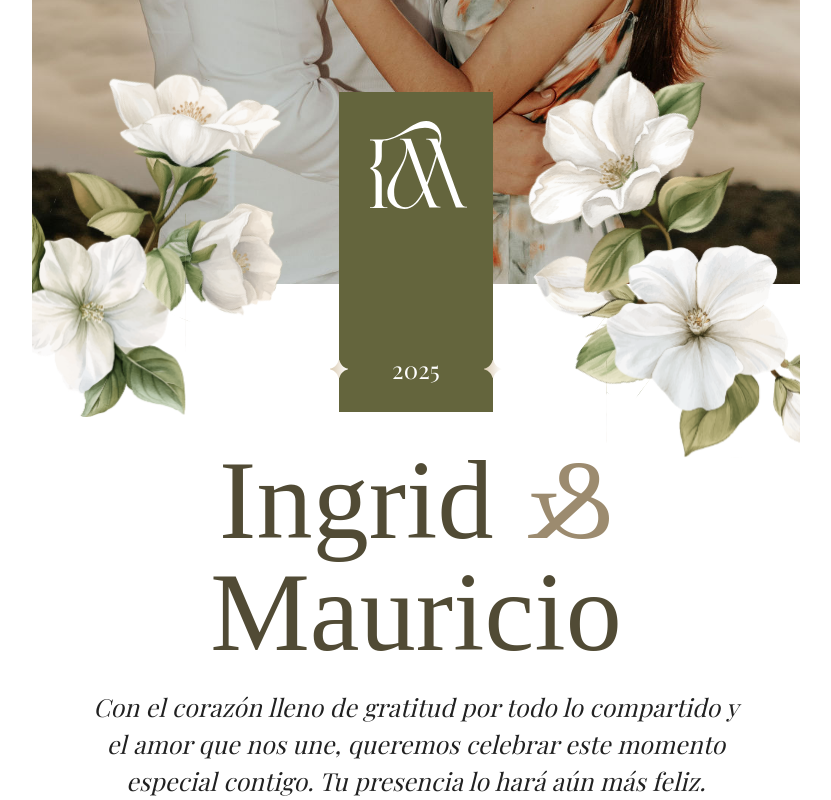
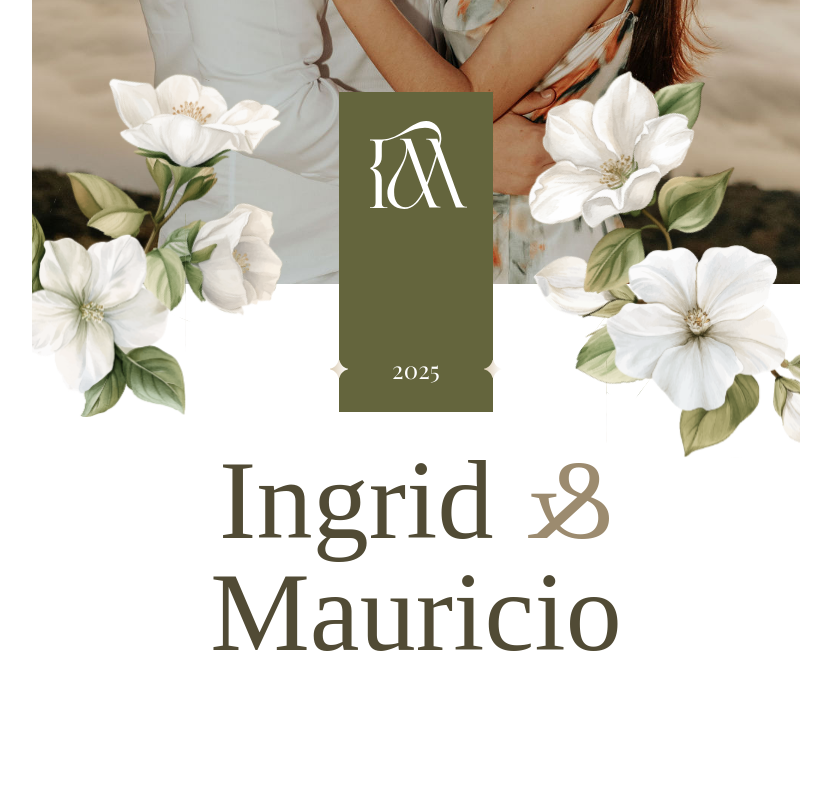
Before and after one commit to Saravia2K/ingrid-mauricio-wedding, a Next.js app: page / in a window 1280 px wide. Shown: the part 516-1316 px from the top of the page, without its empty margins (224-1055 px from the left). After the commit the page ends 1204 px from the top, so only its background shows below. Built offline with nearby package versions, Linux system fonts and the light colour scheme.

Commit message:
using index as redirect when invitation is not created

```diff
--- a/src/app/invitacion/[guest-slug]/content.tsx
+++ b/src/app/invitacion/[guest-slug]/content.tsx
@@ -32,7 +32,7 @@ export default async function InvitationPageContent({
 }: InvitationPageProps) {
   return (
     <Main>
-      <MainBanner />
+      <MainBanner showDescription />
       <Date />
       <SongPlayer songSrc={song.url} name={song.name} author={song.author} />
       <History history={history} />
--- a/src/app/invitacion/[guest-slug]/page.tsx
+++ b/src/app/invitacion/[guest-slug]/page.tsx
@@ -25,7 +25,7 @@ export async function generateMetadata(
 }
 //#endregion
 
-const goToSinInvitar = () => redirect("/sin-invitar");
+const goToIndex = () => redirect("/");
 export default async function InvitationPage({ params }: InvitationPageProps) {
   // Cargando invitación
   const { "guest-slug": slug } = await params;
@@ -36,7 +36,7 @@ export default async function InvitationPage({ params }: InvitationPageProps) {
   });
 
   // ¿No existe? No está invitado
-  if (!guest) return goToSinInvitar();
+  if (!guest) return goToIndex();
 
   // ¿Es acompañante? Entonces se redirige a la invitación
   // del verdadero invitado
@@ -48,7 +48,7 @@ export default async function InvitationPage({ params }: InvitationPageProps) {
       },
     });
 
-    if (!leader) return goToSinInvitar();
+    if (!leader) return goToIndex();
 
     return redirect(`/invitacion/${leader.slug}`);
   }
--- a/src/app/sin-invitar/page.tsx
+++ /dev/null
@@ -1,3 +0,0 @@
-export default function SinInvitarPage() {
-  return <h1>No te han invitado</h1>;
-}
--- a/src/components/sections/main-banner/index.tsx
+++ b/src/components/sections/main-banner/index.tsx
@@ -6,7 +6,7 @@ import FloralArrangements from "@/components/common/floral-arrangements";
 import styles from "./main-banner.module.scss";
 import banner from "@/assets/images/photos/IMG_0040.jpg";
 
-export default function MainBanner() {
+export default function MainBanner({ showDescription }: MainBannerProps) {
   return (
     <div className={styles["main-banner"]}>
       <div className={styles.banner}>
@@ -24,12 +24,18 @@ export default function MainBanner() {
           <span className={styles.ampersand}>&</span>
           <span>Mauricio</span>
         </h1>
-        <p className={styles.paragraph}>
-          Con el corazón lleno de gratitud por todo lo compartido y el amor que
-          nos une, queremos celebrar este momento especial contigo. Tu presencia
-          lo hará aún más feliz.
-        </p>
+        {showDescription && (
+          <p className={styles.paragraph}>
+            Con el corazón lleno de gratitud por todo lo compartido y el amor
+            que nos une, queremos celebrar este momento especial contigo. Tu
+            presencia lo hará aún más feliz.
+          </p>
+        )}
       </FloralArrangements>
     </div>
   );
 }
+
+type MainBannerProps = {
+  showDescription?: boolean;
+};
```
